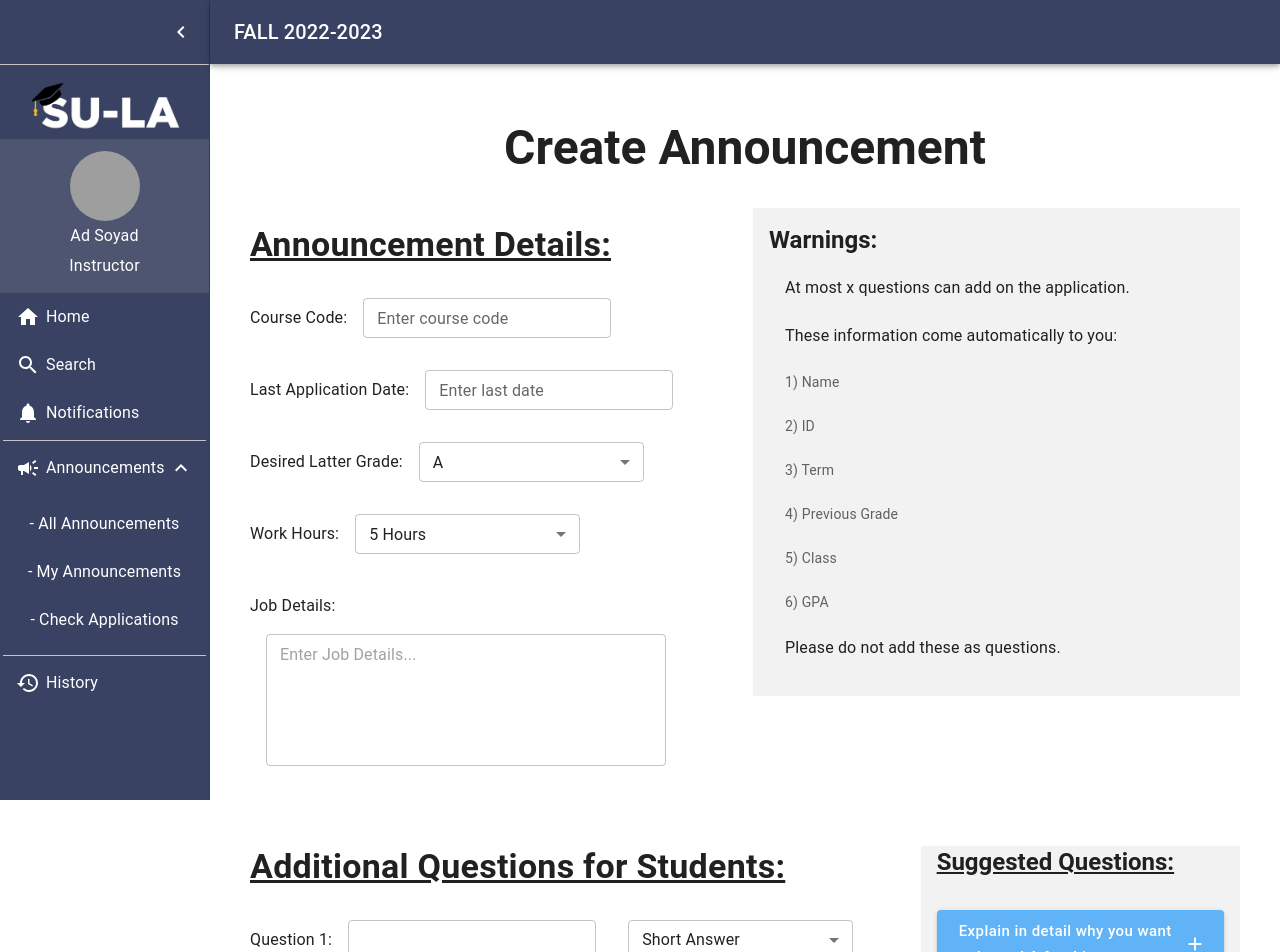
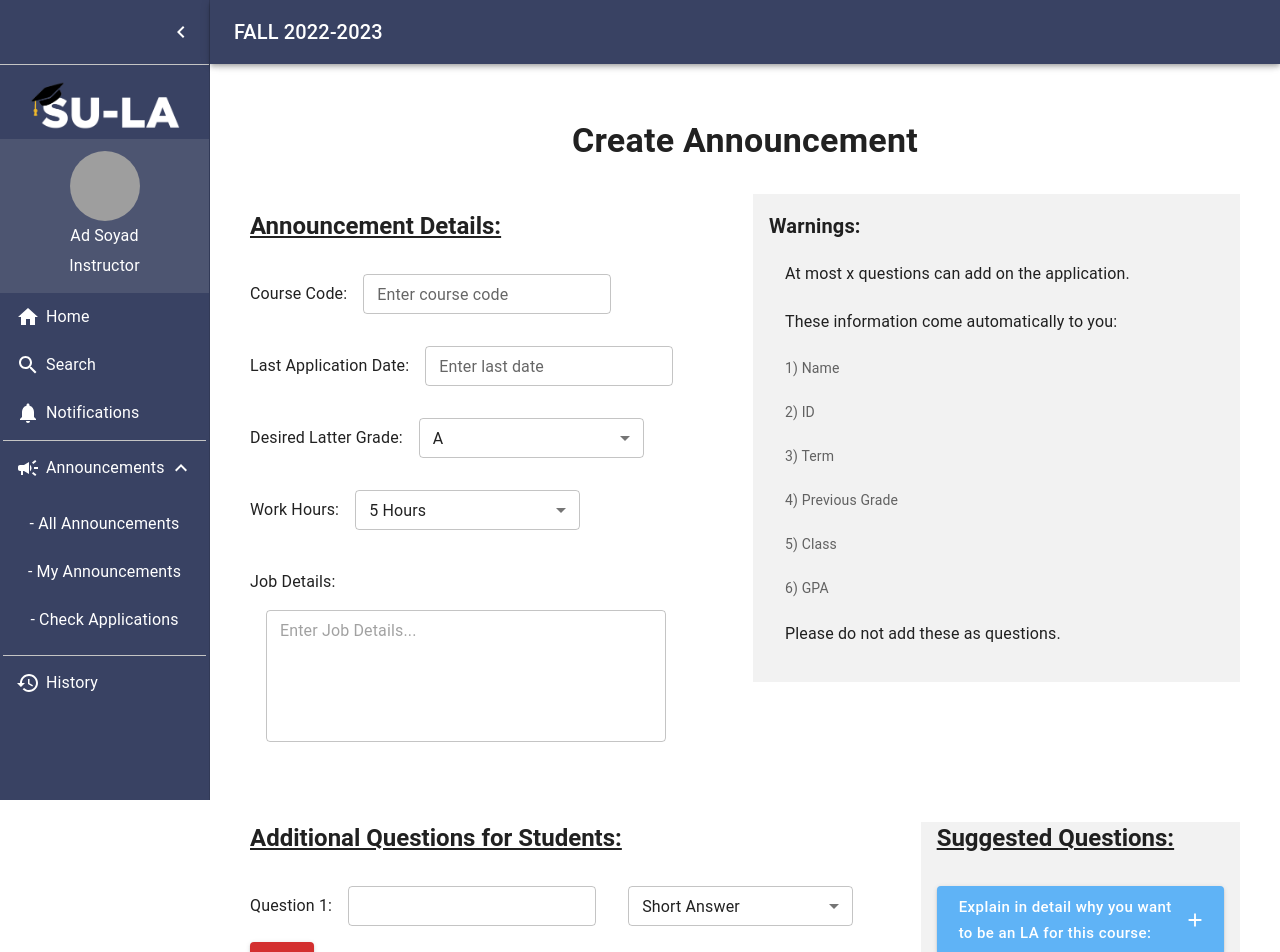
Before and after one commit to Minot1/Central-LA-Application, a React (Create React App) app in the folder client/: page /create-announcement in a window 1280 px wide. Shown: the top 952 px of the page. Built offline with nearby package versions, Linux system fonts and the light colour scheme; grey boxes are pictures that could not be loaded; what react-cas-client would draw is missing.

Commit message:
changed title sizes

```diff
--- a/client/src/pages/ApplyPage.js
+++ b/client/src/pages/ApplyPage.js
@@ -53,7 +53,7 @@ const ApplyPage = (props) => {
           spacing={3}
         >
           <Grid item>
-            <Typography variant="h4">{announcementInfo.class} LA Application</Typography>
+            <Typography variant="h4">{announcementInfo.courseCode} LA Application</Typography>
             <Divider></Divider>
           </Grid>
           <Grid item>
--- a/client/src/pages/CreateAnnouncement.js
+++ b/client/src/pages/CreateAnnouncement.js
@@ -39,11 +39,11 @@ function CreateAnnouncement() {
       <Box component="main" sx={{ flexGrow: 1, p: 5 }}>
         <AppBarHeader />
         <Grid container direction="row" justifyContent="center" alignItems="center" sx={{ mb: 4, mt: 2 }}>
-          <Typography variant='h3' sx={{ fontWeight: 'bold' }}>Create Announcement</Typography>
+          <Typography variant='h4' sx={{ fontWeight: 'bold' }}>Create Announcement</Typography>
         </Grid>
         <Grid container spacing={2}>
           <Grid item xs={6}>
-            <Typography variant='h4' sx={{ textDecoration: 'underline', marginY: 2, fontWeight: 'bold' }} >Announcement Details:</Typography>
+            <Typography variant='h5' sx={{ textDecoration: 'underline', marginY: 2, fontWeight: 'bold' }} >Announcement Details:</Typography>
             <Grid container direction="row" justifyContent="start" alignItems="center">
               <Typography >Course Code:</Typography>
               <TextField id="outlined-required" label="Enter course code" variant="outlined" size="small" sx={{ m: 2 }} />
@@ -100,7 +100,7 @@ function CreateAnnouncement() {
               backgroundColor: '#F2F2F2',
               p: 2,
             }}>
-              <Typography variant='h5' sx={{ fontWeight: 'bold' }}>Warnings:</Typography>
+              <Typography variant='h6' sx={{ fontWeight: 'bold' }}>Warnings:</Typography>
               <List>
                 <ListItem>
                   <ListItemText primary="At most x questions can add on the application.">
@@ -144,7 +144,7 @@ function CreateAnnouncement() {
         </Grid>
         <Grid container spacing={2} >
           <Grid item xs={8}>
-            <Typography variant='h4' sx={{ textDecoration: 'underline', mt: 8, mb: 2, fontWeight: 'bold' }} >Additional Questions for Students:</Typography>
+            <Typography variant='h5' sx={{ textDecoration: 'underline', mt: 8, mb: 2, fontWeight: 'bold' }} >Additional Questions for Students:</Typography>
             <Grid container direction="row" justifyContent="start" alignItems="center">
               <Typography >Question 1:</Typography>
               <TextField id="outlined-required" label="" variant="outlined" size="small" sx={{ m: 2 }} />
```
